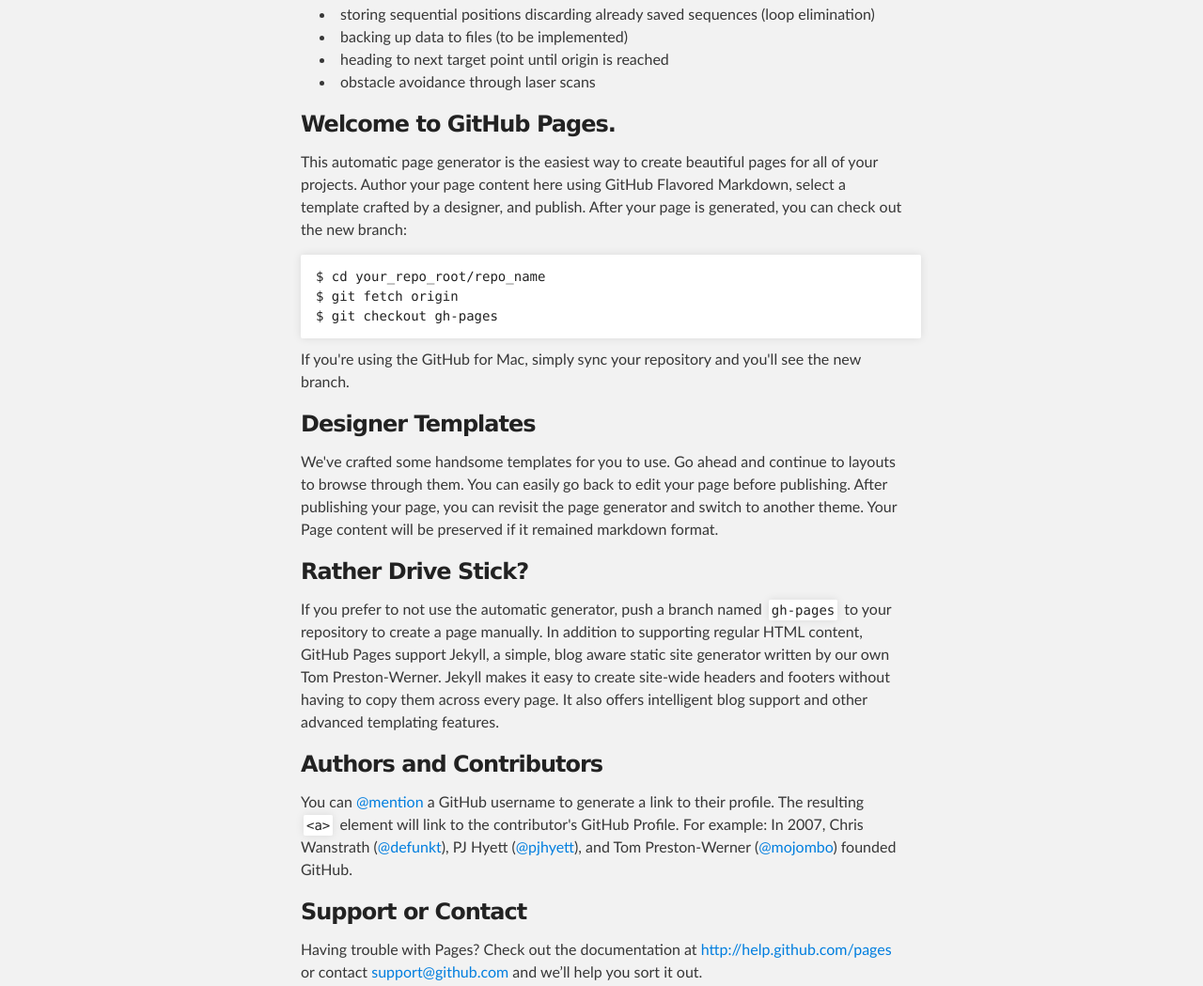
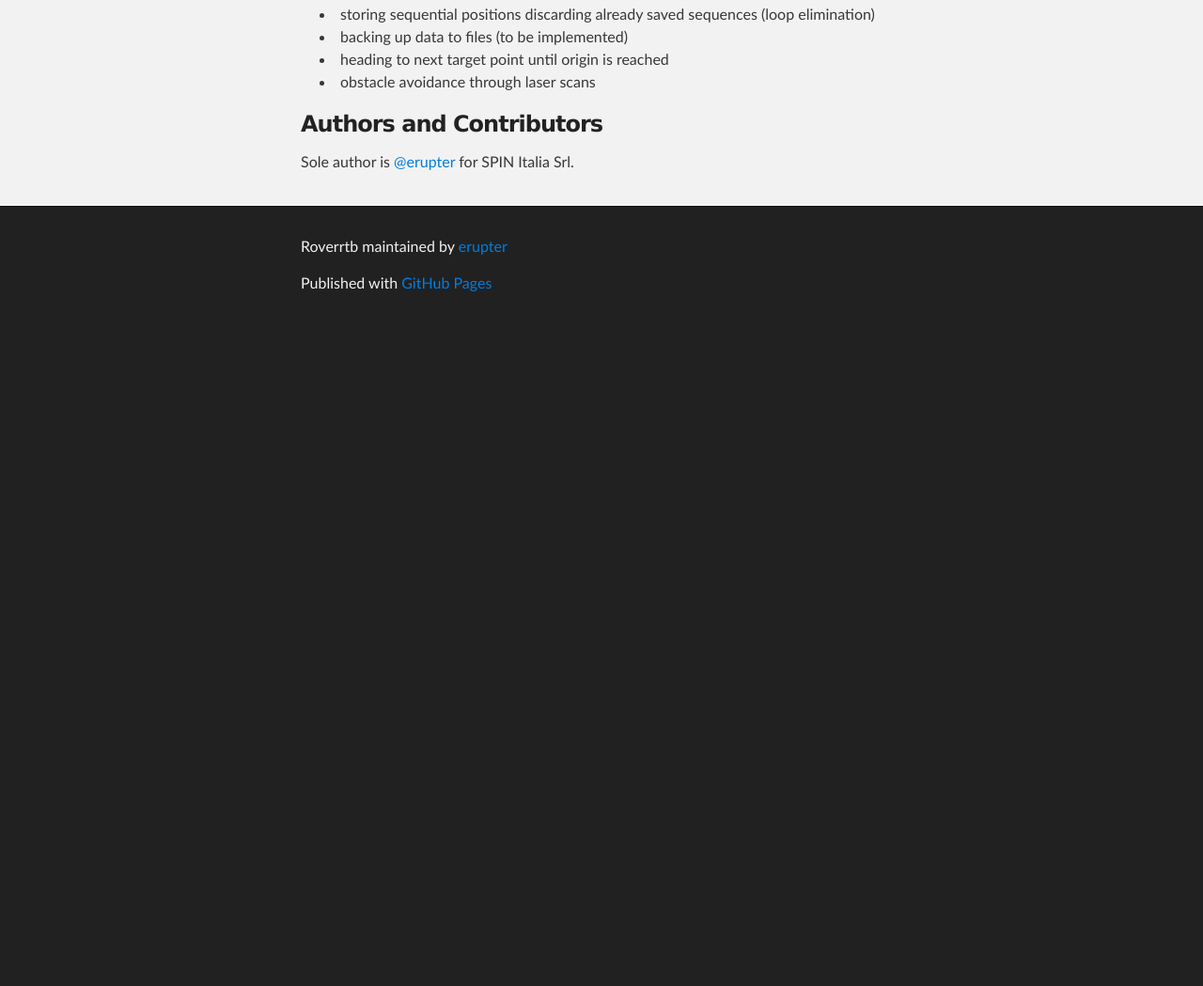
Before and after one commit to clacarbone/roverRTB, a plain HTML site: page index.html in a window 1280 px wide. Shown: the part 875-1924 px from the top of the page at 94% size. After the commit the page ends 1223 px from the top, so only its background shows below. Drawn offline with Linux system fonts and the light colour scheme.

```diff
--- a/index.html
+++ b/index.html
@@ -60,32 +60,9 @@
 <li>backing up data to files (to be implemented)</li>
 <li>heading to next target point until origin is reached</li>
 <li>obstacle avoidance through laser scans</li>
-</ul><h3>Welcome to GitHub Pages.</h3>
+</ul><h3>Authors and Contributors</h3>
 
-<p>This automatic page generator is the easiest way to create beautiful pages for all of your projects. Author your page content here using GitHub Flavored Markdown, select a template crafted by a designer, and publish. After your page is generated, you can check out the new branch:</p>
-
-<pre><code>$ cd your_repo_root/repo_name
-$ git fetch origin
-$ git checkout gh-pages
-</code></pre>
-
-<p>If you're using the GitHub for Mac, simply sync your repository and you'll see the new branch.</p>
-
-<h3>Designer Templates</h3>
-
-<p>We've crafted some handsome templates for you to use. Go ahead and continue to layouts to browse through them. You can easily go back to edit your page before publishing. After publishing your page, you can revisit the page generator and switch to another theme. Your Page content will be preserved if it remained markdown format.</p>
-
-<h3>Rather Drive Stick?</h3>
-
-<p>If you prefer to not use the automatic generator, push a branch named <code>gh-pages</code> to your repository to create a page manually. In addition to supporting regular HTML content, GitHub Pages support Jekyll, a simple, blog aware static site generator written by our own Tom Preston-Werner. Jekyll makes it easy to create site-wide headers and footers without having to copy them across every page. It also offers intelligent blog support and other advanced templating features.</p>
-
-<h3>Authors and Contributors</h3>
-
-<p>You can <a href="https://github.com/blog/821" class="user-mention">@mention</a> a GitHub username to generate a link to their profile. The resulting <code>&lt;a&gt;</code> element will link to the contributor's GitHub Profile. For example: In 2007, Chris Wanstrath (<a href="https://github.com/defunkt" class="user-mention">@defunkt</a>), PJ Hyett (<a href="https://github.com/pjhyett" class="user-mention">@pjhyett</a>), and Tom Preston-Werner (<a href="https://github.com/mojombo" class="user-mention">@mojombo</a>) founded GitHub.</p>
-
-<h3>Support or Contact</h3>
-
-<p>Having trouble with Pages? Check out the documentation at <a href="http://help.github.com/pages">http://help.github.com/pages</a> or contact <a href="mailto:support@github.com">support@github.com</a> and we’ll help you sort it out.</p>
+<p>Sole author is <a href="https://github.com/erupter" class="user-mention">@erupter</a> for SPIN Italia Srl.</p>
       </section>
     </div>
 
```
Also changed, not shown: params.json (+1 -1 lines).
